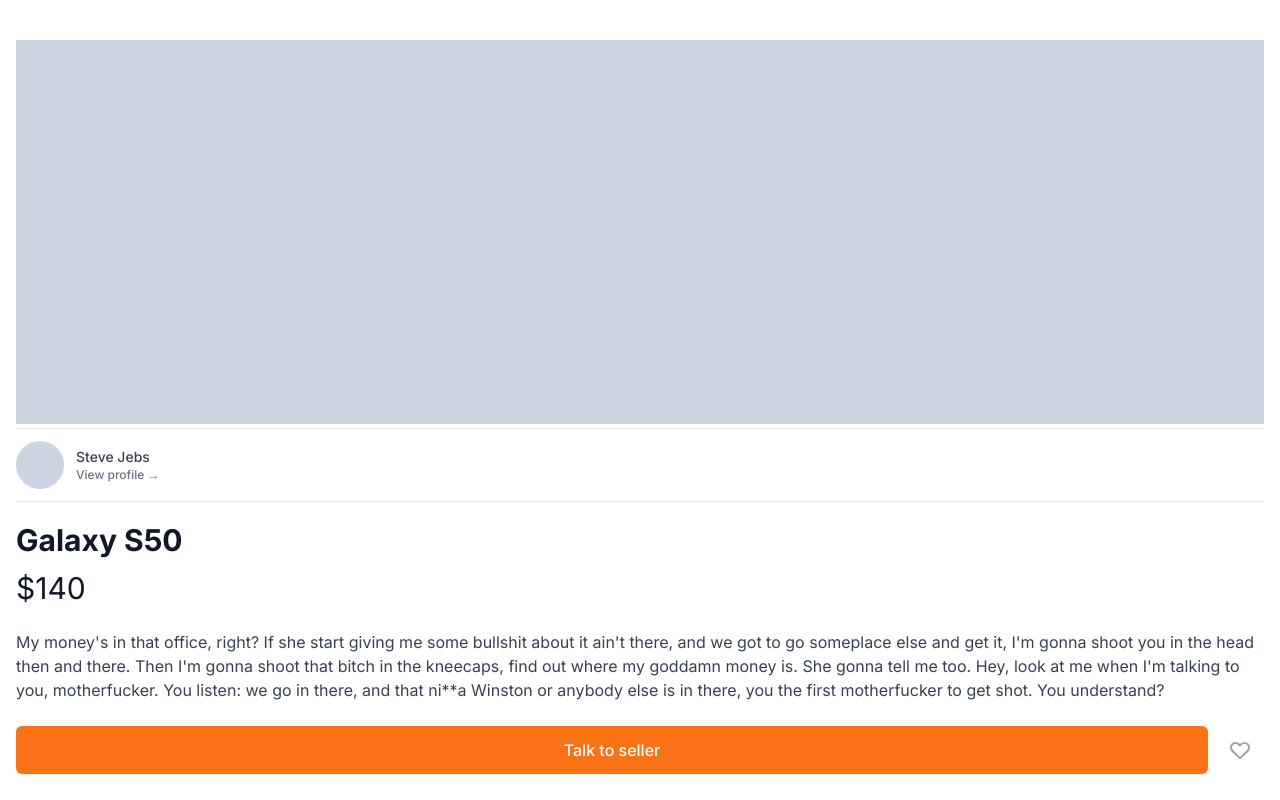
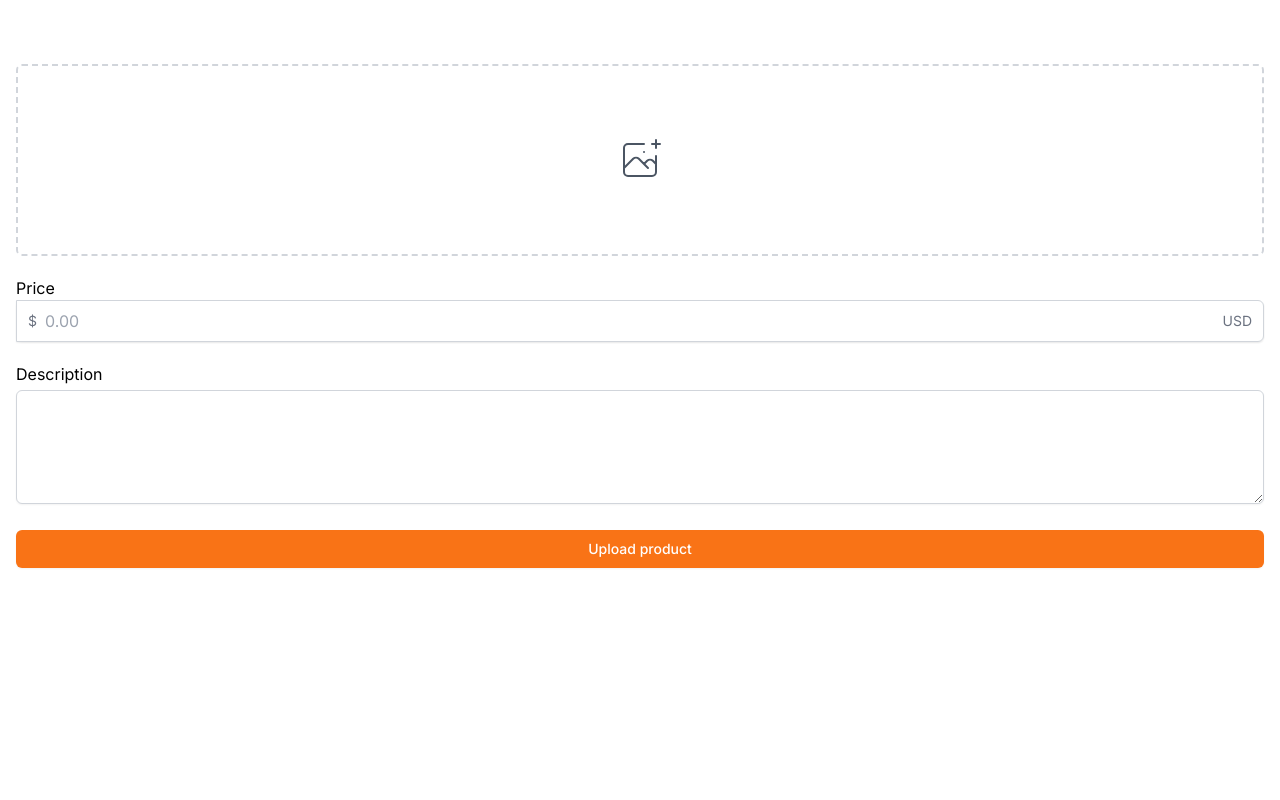
Before and after one commit to jon890/carrot-market, a Next.js app: page /items/upload in a window 1280 px wide. Shown: the top 800 px of the page. Built offline with nearby package versions, Linux system fonts and the light colour scheme.

Commit message:
:lipstick: markup: item upload page

```diff
--- a/src/app/enter/page.tsx
+++ b/src/app/enter/page.tsx
@@ -43,15 +43,16 @@
           </div>
         </div>
         <form className="mt-8 flex flex-col">
-          <label className="font-medium, text-sm text-gray-700">
+          <label htmlFor="input" className="font-medium, text-sm text-gray-700">
             {method === "email" ? "Email address" : null}
             {method === "phone" ? "Phone number" : null}
           </label>
           <div className="mt-1">
             {method === "email" ? (
               <input
+                id="input"
                 type="email"
-                className="-x-3 w-full appearance-none rounded-md border border-gray-300 py-2 placeholder-gray-400 shadow-sm
+                className="w-full appearance-none rounded-md border border-gray-300 px-3 py-2 placeholder-gray-400 shadow-sm
                  focus:border-orange-500 focus:outline-none focus:ring-orange-500"
                 required
               />
@@ -62,8 +63,9 @@
                   +82
                 </span>
                 <input
+                  id="input"
                   type="number"
-                  className="-x-3 w-full appearance-none rounded-md rounded-l-none border border-gray-300 py-2 placeholder-gray-400 shadow-sm
+                  className="w-full appearance-none rounded-md rounded-l-none border border-gray-300 px-3 py-2 placeholder-gray-400 shadow-sm
                  focus:border-orange-500 focus:outline-none focus:ring-orange-500"
                   required
                 />
--- /dev/null
+++ b/src/app/items/upload/page.tsx
@@ -0,0 +1,66 @@
+import type { NextPage } from "next";
+
+const Upload: NextPage = () => {
+  return (
+    <div className="px-4 py-16">
+      <div>
+        <label
+          className="flex h-48 w-full cursor-pointer items-center justify-center rounded-md border-2 border-dashed border-gray-300 text-gray-600
+         hover:border-orange-500 hover:text-orange-500"
+        >
+          <svg
+            className="h-12 w-12"
+            stroke="currentColor"
+            fill="none"
+            viewBox="0 0 48 48"
+            aria-hidden="true"
+          >
+            <path
+              d="M28 8H12a4 4 0 00-4 4v20m32-12v8m0 0v8a4 4 0 01-4 4H12a4 4 0 01-4-4v-4m32-4l-3.172-3.172a4 4 0 00-5.656 0L28 28M8 32l9.172-9.172a4 4 0 015.656 0L28 28m0 0l4 4m4-24h8m-4-4v8m-12 4h.02"
+              strokeWidth={2}
+              strokeLinecap="round"
+              strokeLinejoin="round"
+            />
+          </svg>
+
+          <input type="file" className="hidden" />
+        </label>
+      </div>
+
+      <div className="my-5">
+        <label htmlFor="price text-sm font-medium mb-1">Price</label>
+        <div className="relative flex items-center rounded-md shadow-sm">
+          <div className="pointer-events-none absolute left-0 flex items-center justify-center pl-3">
+            <span className=" text-sm text-gray-500">$</span>
+          </div>
+          <input
+            id="price"
+            type="text"
+            placeholder="0.00"
+            className="w-full appearance-none rounded-md rounded-l-none border border-gray-300 px-3 py-2 pl-7 placeholder-gray-400 shadow-sm
+                 focus:border-orange-500 focus:outline-none focus:ring-orange-500"
+          />
+          <div className="pointer-events-none absolute right-0 flex items-center justify-center pr-3">
+            <span className="text-sm text-gray-500">USD</span>
+          </div>
+        </div>
+      </div>
+
+      <div>
+        <label htmlFor="price text-sm font-medium mb-1">Description</label>
+        <textarea
+          rows={4}
+          className="mt-1 w-full rounded-md border-gray-300 shadow-sm focus:border-orange-500 focus:ring-orange-500"
+        />
+      </div>
+      <button
+        className="mt-5 w-full rounded-md border border-transparent bg-orange-500 px-4 py-2 text-sm font-medium text-white shadow-sm hover:bg-orange-600
+          focus:outline-none focus:ring-2 focus:ring-orange-500 focus:ring-offset-2"
+      >
+        Upload product
+      </button>
+    </div>
+  );
+};
+
+export default Upload;
```
